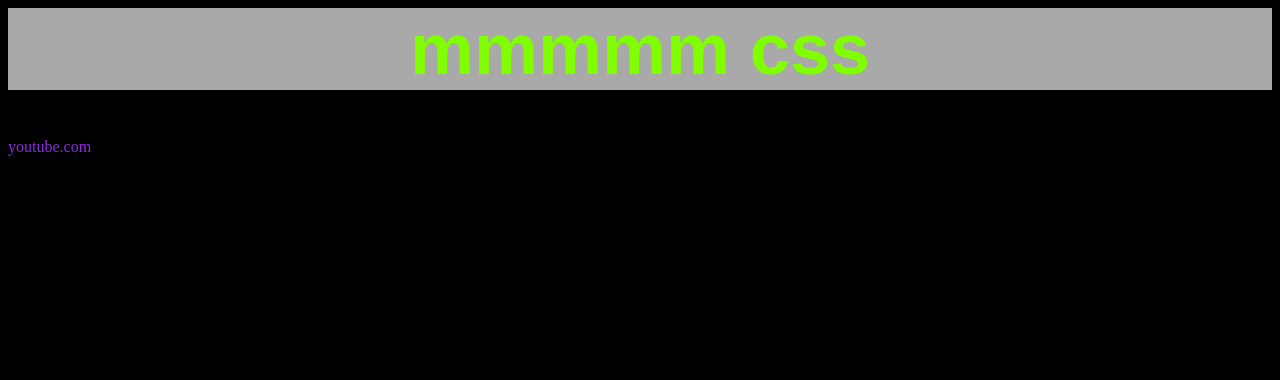
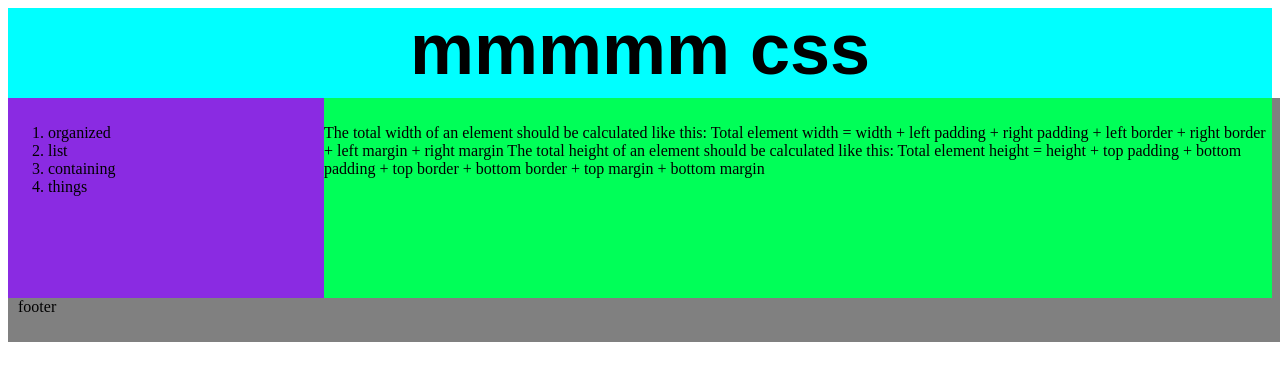
Before and after one commit to ronin-gh/css-site, a plain HTML site: page index.html in a window 1280 px wide. Drawn offline with Linux system fonts and the light colour scheme.

Commit message:
css website 0.2
New <p>
Reorganized divs
Added list
Changed colors

```diff
--- a/index.html
+++ b/index.html
@@ -2,8 +2,32 @@
     <head>
         <link rel="stylesheet" href="style.css">
     </head>
-    <body>
-        <h1>mmmmm css</h1>
-        <a href="https://youtube.com/">youtube.com</a>
+<body>
+        <div class="header">
+    <h1>mmmmm css</h1>
+</div>
+        <div class="left">
+    <ol>
+            <li>organized</li>
+            <li>list</li>
+            <li>containing</li>
+            <li>things</li>
+    </ol>
+        </div>
+    <div class="right">
+<p>The total width of an element should be calculated like this:
+
+Total element width = width + left padding + right padding + left border + right border + left margin + right margin
+
+The total height of an element should be calculated like this:
+
+Total element height = height + top padding + bottom padding + top border + bottom border + top margin + bottom margin
+
+</p>
+    </div>
+<div class=footer>
+    <p>footer
+    </p>
+</div>
     </body>
 </html>
--- a/style.css
+++ b/style.css
@@ -1,24 +1,47 @@
 body {
-    background-color: #000000;
+    background-color: #FFFFFF;
 }
 h1{
-    color: chartreuse;
-    background-color: darkgrey;
     font-family: sans-serif;
     text-align: center;
     font-size: 72px;
 }
 a:link{
-    color: blueviolet;
+    color: #0027ff;
     font-family: serif;
-    text-align: left;
+    text-align: center;
 }
 a:visited{
     color: #4500ff
 }
 a:hover{
-    color: aliceblue
+    color: #d200f8
 }
 a:link{
     text-decoration: none;
 }
+div.header{
+    height: 90px;
+    width: 100%;
+    background-color: aqua;
+    padding: 0px 0px 0px 0px;
+}
+div.left{
+    float: left;
+    height: 180px;
+    width: 25%;
+    background-color: blueviolet;
+    padding: 10px 0px 10px 0px;
+}
+div.right{
+    float: right;
+    height: 180px;
+    width: 75%;
+    background-color: #00ff58;
+    padding: 10px 0px 10px 0px;
+}
+div.footer{
+    width: 100%;
+    background-color: grey;
+    padding: 10px 10px 10px 10px;
+}
```
